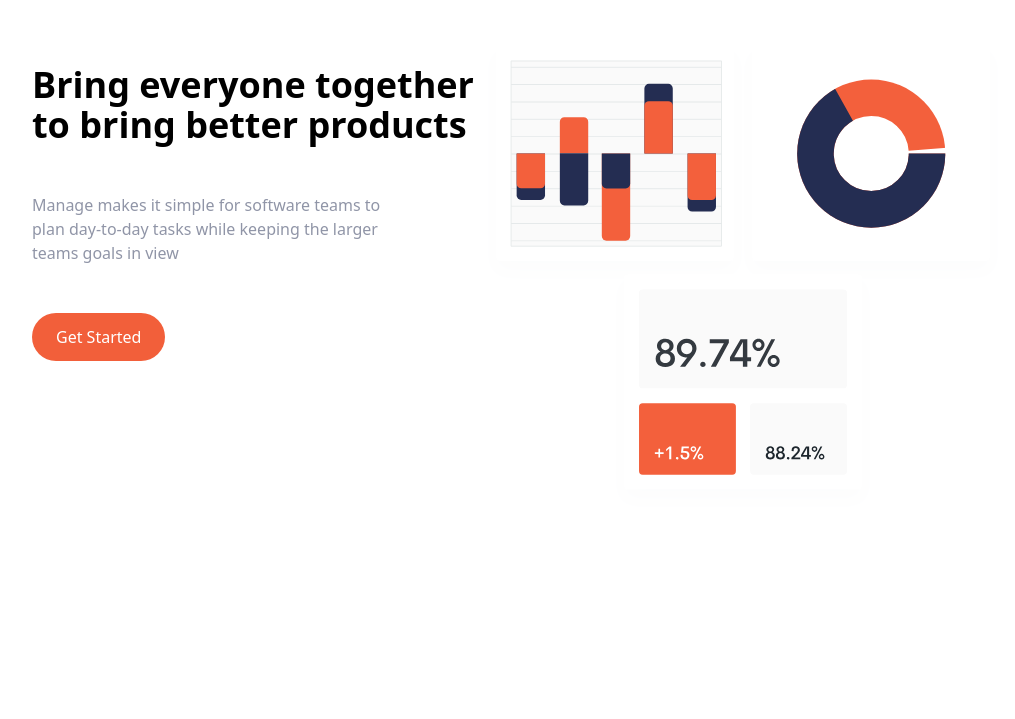
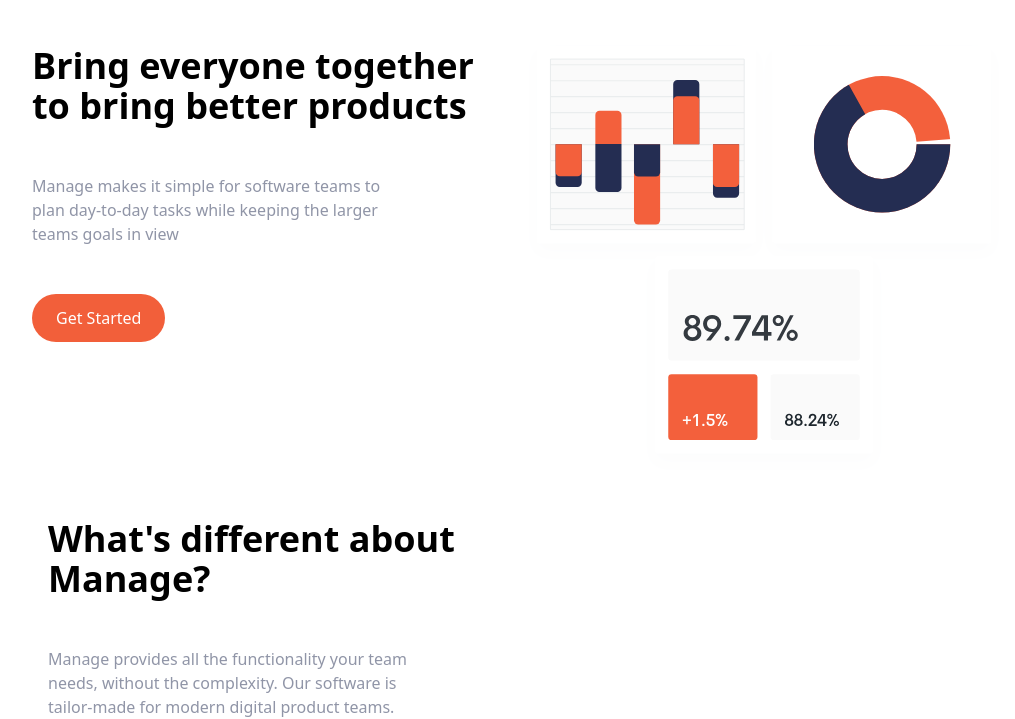
Before and after one commit to AchayoEarnest/tailwindcss, a plain HTML site: page index.html in a window 1280 px wide. Shown: the part 99-818 px from the top of the page, without its empty margins (120-1135 px from the left). Drawn offline with Linux system fonts and the light colour scheme.

Commit message:
about section after the hero-section

```diff
--- a/index.html
+++ b/index.html
@@ -42,11 +42,34 @@
                     <a href="#" class="p-3 px-6 text-white bg-brightRed rounded-full baseline hover:bg-brightRedLight">Get Started</a>
                 </div>
             </div>
-            <div>
+            <div class="md:w-1/2">
                 <img src="img/illustration-intro.svg" alt="">
             </div>
         </div>
     </section>
+    <!--Features section-->
+    <section id="features">
+        <!--Flex container-->
+        <div class="container flex flex-col px-4 mx-auto mt-10 space-y-12 md:space-y-0 md:flex-row">
+            <!--Whats different-->
+            <div class="flex flex-col space-y-12 md:w-1/2">
+                <h2 class="max-w-md text-4xl font-bold text-center md:text-left">
+                    What's different about Manage?
+                </h2>
+
+                <p class="max-w-sm text-center text-darkGrayishBlue md:text-left">
+                    Manage provides all the functionality your team needs, without the complexity. Our software is tailor-made for modern digital product teams.
+                </p>
+
+            </div>
+
+            <!--Numbered list-->
+            <div>
+
+            </div>
+        </div>
+
+    </section>
 
 </body>
 </html>
```
Also changed, not shown: css/main.css.
